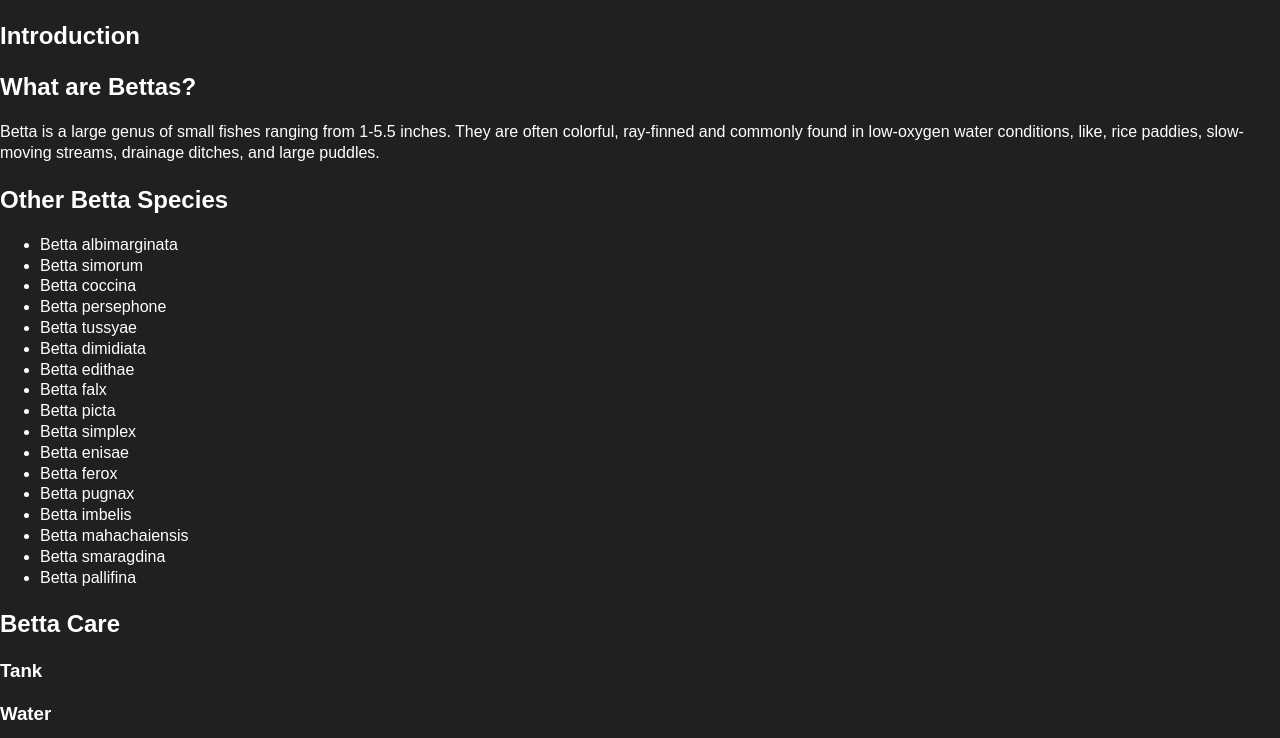
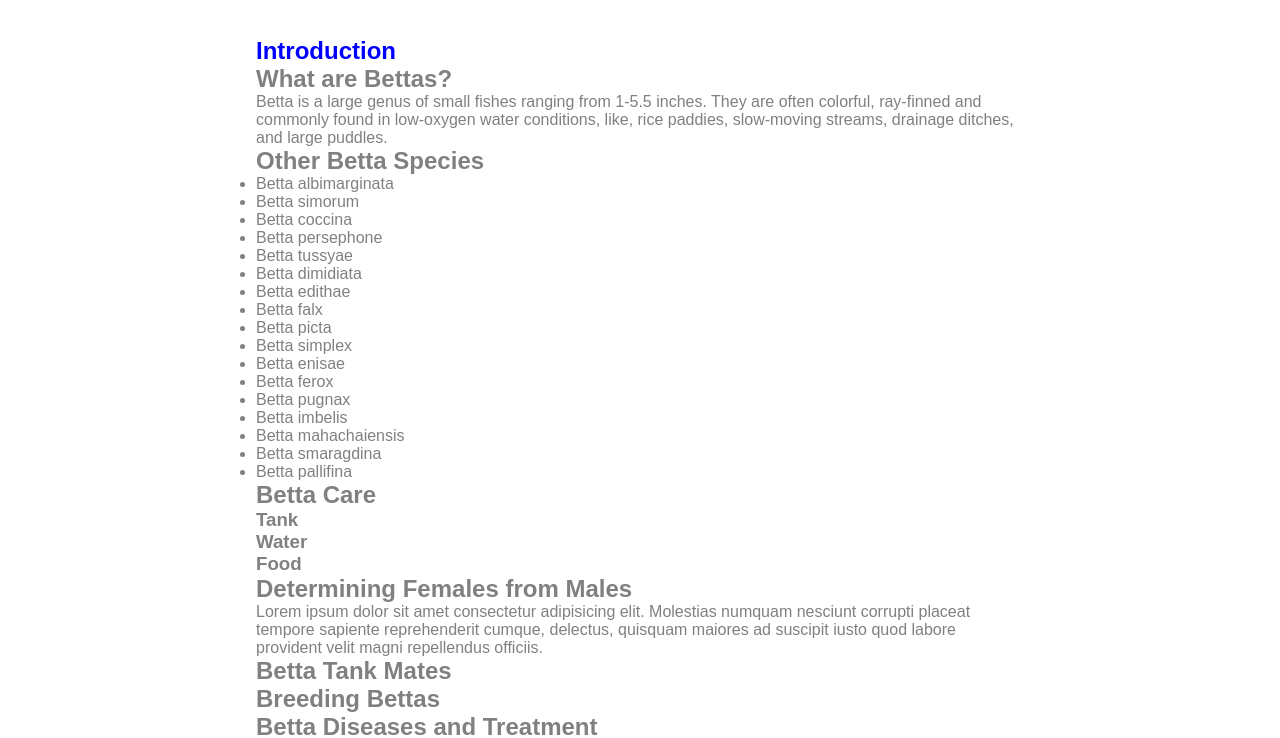
Before and after one commit to nikkajayme/P2_BasicWebsite, a plain HTML site: page index.html in a window 1280 px wide. Shown: the part 99-837 px from the top of the page. Drawn offline with nearby package versions, Linux system fonts and the light colour scheme; files that its build step writes are made by us from their sources.

Commit message:
Update index.html

```diff
--- a/index.html
+++ b/index.html
@@ -6,7 +6,7 @@
     <meta name="author" content="Nikka Acuña">
     <meta name="description" content="This site contains Betta fish Facts and Useful Tips">
     <title>Document</title>
-    <link rel="stylesheet" href="app/styles.css">
+    <link rel="stylesheet" href="app/scss/style.css">
 </head>
 
 <body>
```
